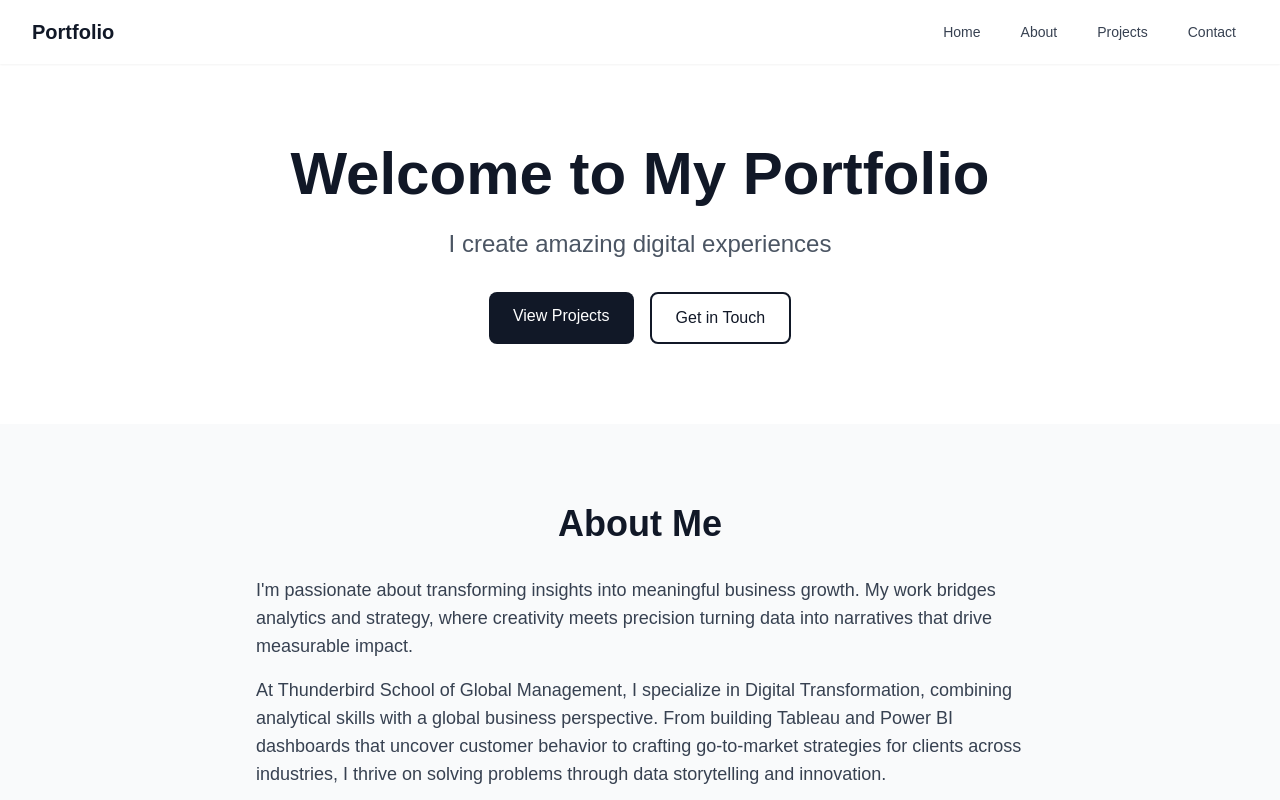
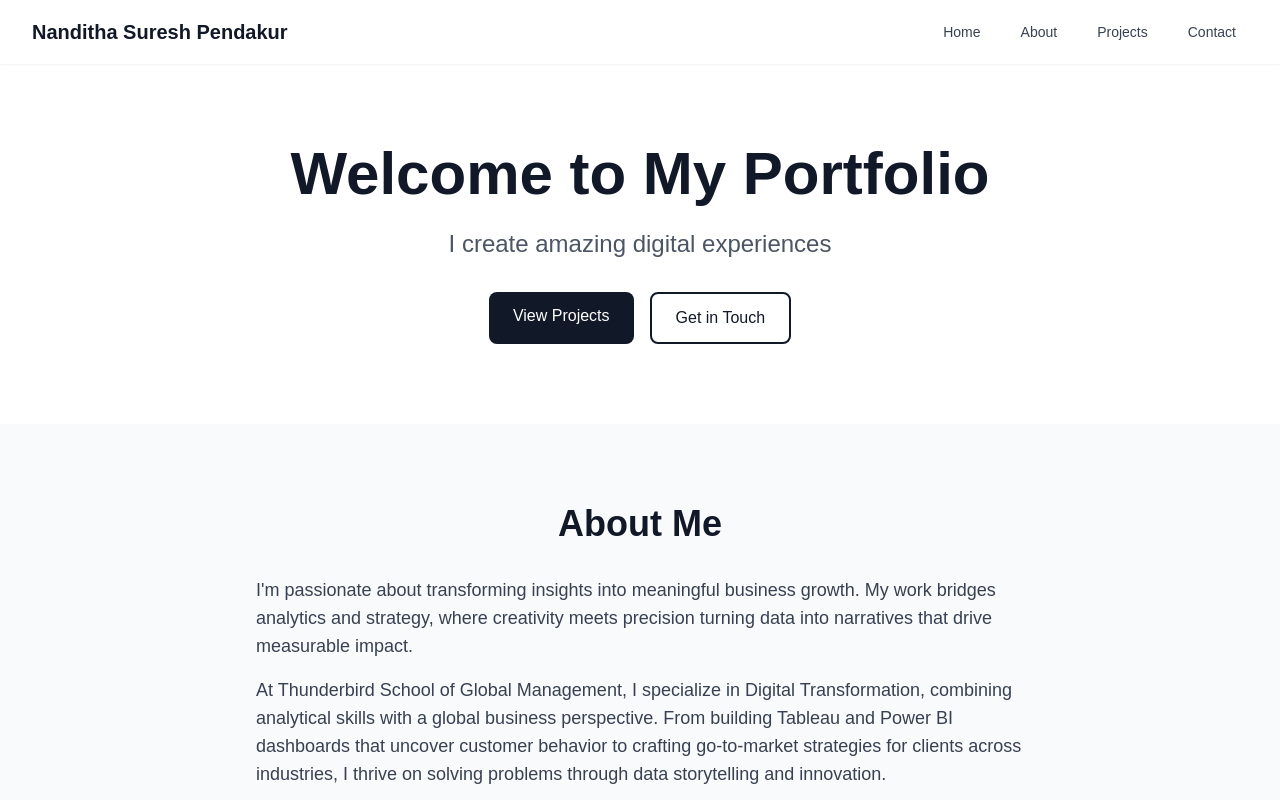
Before and after one commit to timaddg/Marketing_Portfolio, a Next.js app: page / in a window 1280 px wide. Shown: the top 800 px of the page. Built offline with nearby package versions, Linux system fonts and the light colour scheme.

Commit message:
Update Navbar branding to reflect personal name: Nanditha Suresh Pendakur.

```diff
--- a/app/components/Navbar.tsx
+++ b/app/components/Navbar.tsx
@@ -20,7 +20,7 @@ const Navbar = () => {
           {/* Logo/Brand */}
           <div className="flex-shrink-0">
             <Link href="/" className="text-xl font-bold text-gray-900 dark:text-white">
-              Portfolio
+              Nanditha Suresh Pendakur
             </Link>
           </div>
 
```
